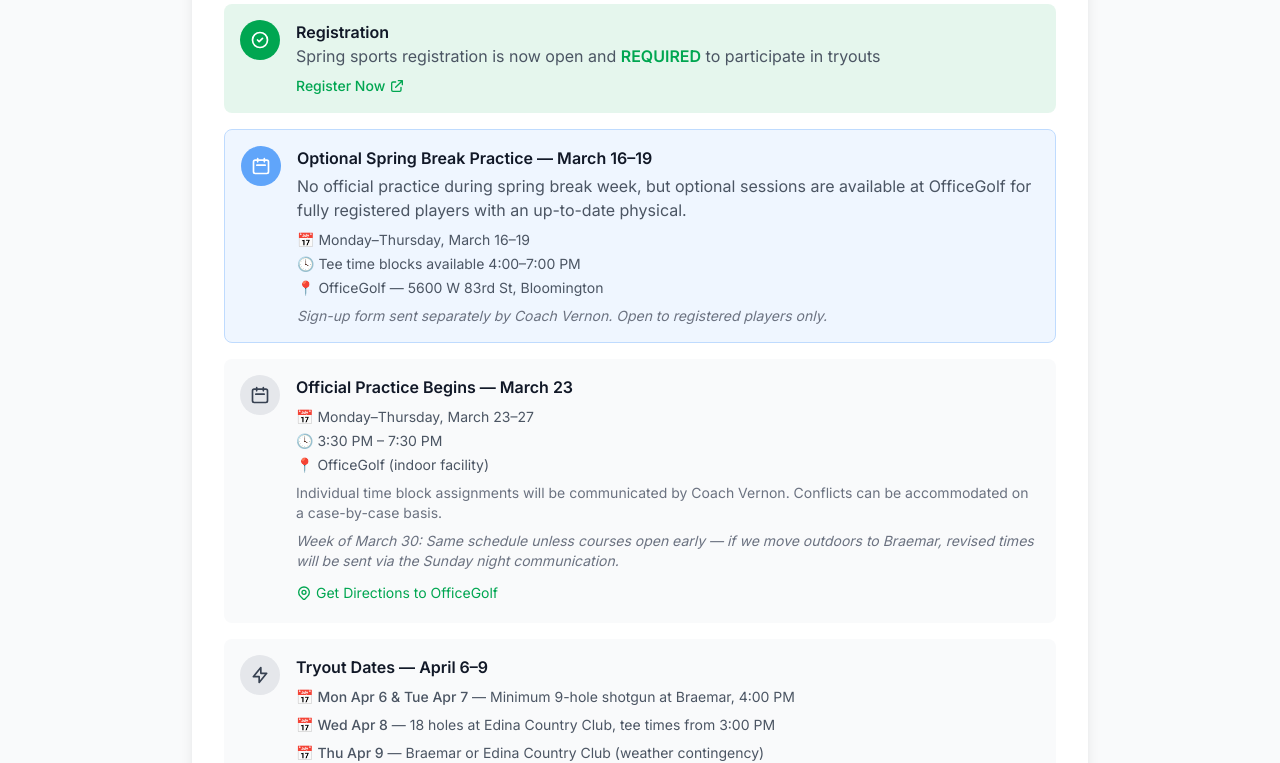
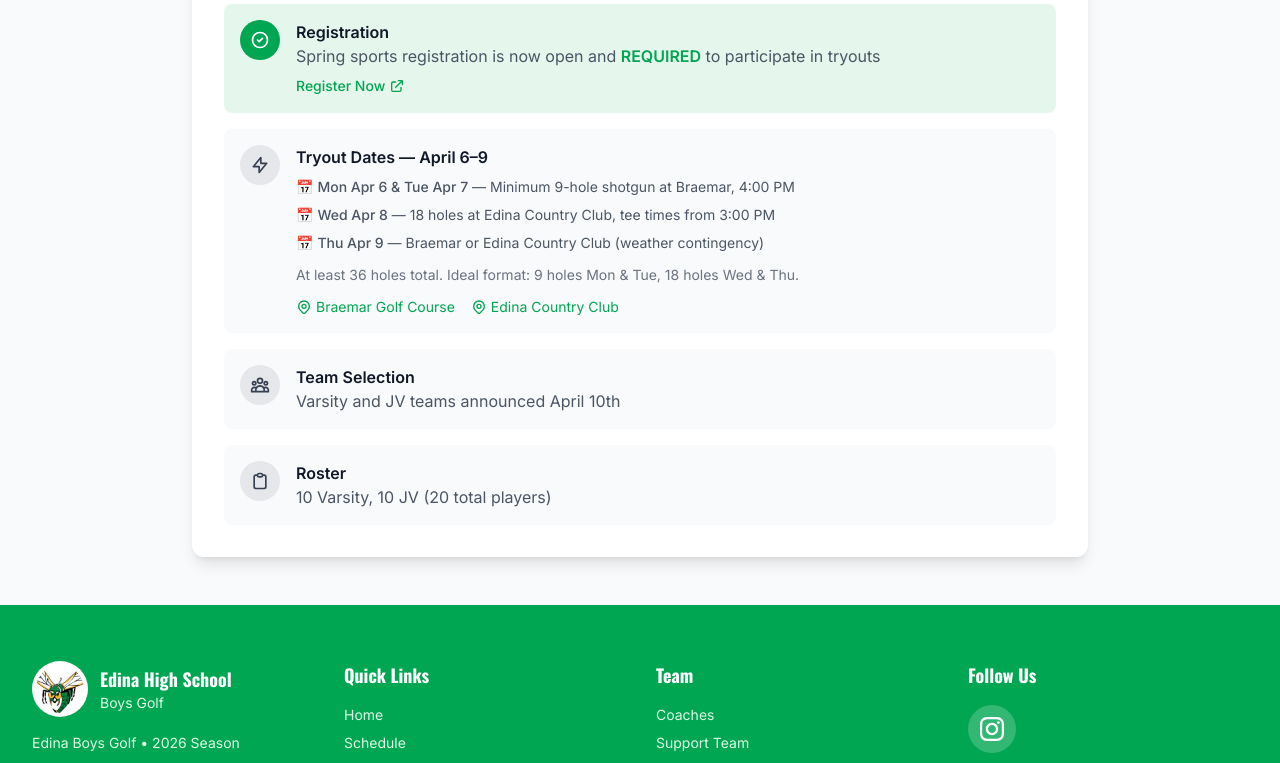
Before and after one commit to rlarson12/edina-golf-website, a React (Vite) app: page /team-info in a window 1280 px wide. Shown: the part 600-1363 px from the top of the page. Built offline with nearby package versions, Linux system fonts and the light colour scheme.

Commit message:
remove stale optional practice and practice begins cards (Mar 16-23 past)

```diff
--- a/src/pages/Home.jsx
+++ b/src/pages/Home.jsx
@@ -510,60 +510,6 @@
           <h2 className="text-2xl md:text-3xl font-bold text-gray-900 mb-8" style={{ fontFamily: "'Oswald', sans-serif" }}>Upcoming Events</h2>
 
           <div className="grid md:grid-cols-3 gap-6">
-            {/* Optional Spring Break Practice */}
-            <div className="bg-white rounded-xl p-5 md:p-6 shadow-sm border-l-4 border-blue-400">
-              <div className="flex items-start gap-4">
-                <div className="flex-shrink-0 w-12 h-12 bg-blue-50 rounded-lg flex items-center justify-center">
-                  <svg className="w-6 h-6 text-blue-400" fill="none" stroke="currentColor" viewBox="0 0 24 24">
-                    <path strokeLinecap="round" strokeLinejoin="round" strokeWidth={2} d="M12 3v1m0 16v1m9-9h-1M4 12H3m15.364 6.364l-.707-.707M6.343 6.343l-.707-.707m12.728 0l-.707.707M6.343 17.657l-.707.707M16 12a4 4 0 11-8 0 4 4 0 018 0z" />
-                  </svg>
-                </div>
-                <div className="flex-grow">
-                  <div className="flex flex-wrap items-center gap-2 mb-1">
-                    <h3 className="font-bold text-gray-900">Optional Practice</h3>
-                    <span className="text-xs font-semibold text-blue-500 bg-blue-50 px-2 py-0.5 rounded">Mar 16–19</span>
-                  </div>
-                  <p className="text-sm text-gray-600">
-                    Optional spring break sessions at OfficeGolf for registered players. Mon–Thu, 4:00–7:00 PM. Sign-up form sent by Coach Vernon.
-                  </p>
-                  <div className="flex items-center gap-1 text-xs text-gray-500 mt-2">
-                    <svg className="w-3.5 h-3.5 flex-shrink-0" fill="none" stroke="currentColor" viewBox="0 0 24 24">
-                      <path strokeLinecap="round" strokeLinejoin="round" strokeWidth={2} d="M17.657 16.657L13.414 20.9a1.998 1.998 0 01-2.827 0l-4.244-4.243a8 8 0 1111.314 0z" />
-                      <path strokeLinecap="round" strokeLinejoin="round" strokeWidth={2} d="M15 11a3 3 0 11-6 0 3 3 0 016 0z" />
-                    </svg>
-                    OfficeGolf, 5600 W 83rd St, Bloomington
-                  </div>
-                </div>
-              </div>
-            </div>
-
-            {/* Practice Start */}
-            <div className="bg-white rounded-xl p-5 md:p-6 shadow-sm border-l-4 border-edina-green">
-              <div className="flex items-start gap-4">
-                <div className="flex-shrink-0 w-12 h-12 bg-edina-green/10 rounded-lg flex items-center justify-center">
-                  <svg className="w-6 h-6 text-edina-green" fill="none" stroke="currentColor" viewBox="0 0 24 24">
-                    <path strokeLinecap="round" strokeLinejoin="round" strokeWidth={2} d="M8 7V3m8 4V3m-9 8h10M5 21h14a2 2 0 002-2V7a2 2 0 00-2-2H5a2 2 0 00-2 2v12a2 2 0 002 2z" />
-                  </svg>
-                </div>
-                <div className="flex-grow">
-                  <div className="flex flex-wrap items-center gap-2 mb-1">
-                    <h3 className="font-bold text-gray-900">Practice Begins</h3>
-                    <span className="text-xs font-semibold text-edina-green bg-edina-green/10 px-2 py-0.5 rounded">Mon, Mar 23</span>
-                  </div>
-                  <p className="text-sm text-gray-600">
-                    The 2026 season officially kicks off at Office Golf (indoor facility).
-                  </p>
-                  <div className="flex items-center gap-1 text-xs text-gray-500 mt-2">
-                    <svg className="w-3.5 h-3.5 flex-shrink-0" fill="none" stroke="currentColor" viewBox="0 0 24 24">
-                      <path strokeLinecap="round" strokeLinejoin="round" strokeWidth={2} d="M17.657 16.657L13.414 20.9a1.998 1.998 0 01-2.827 0l-4.244-4.243a8 8 0 1111.314 0z" />
-                      <path strokeLinecap="round" strokeLinejoin="round" strokeWidth={2} d="M15 11a3 3 0 11-6 0 3 3 0 016 0z" />
-                    </svg>
-                    5600 W 83rd St, Bloomington, MN 55437
-                  </div>
-                </div>
-              </div>
-            </div>
-
             {/* Tryouts */}
             <div className="bg-white rounded-xl p-5 md:p-6 shadow-sm border-l-4 border-edina-gold">
               <div className="flex items-start gap-4">
--- a/src/pages/TeamInfo.jsx
+++ b/src/pages/TeamInfo.jsx
@@ -49,60 +49,6 @@
                   <svg className="w-4 h-4" fill="none" stroke="currentColor" viewBox="0 0 24 24">
                     <path strokeLinecap="round" strokeLinejoin="round" strokeWidth={2} d="M10 6H6a2 2 0 00-2 2v10a2 2 0 002 2h10a2 2 0 002-2v-4M14 4h6m0 0v6m0-6L10 14" />
                   </svg>
-                </a>
-              </div>
-            </div>
-
-            {/* Optional Spring Break Practice */}
-            <div className="flex flex-col sm:flex-row sm:items-start gap-2 sm:gap-4 p-4 bg-blue-50 border border-blue-200 rounded-lg">
-              <div className="flex-shrink-0">
-                <span className="inline-flex items-center justify-center w-10 h-10 bg-blue-400 text-white rounded-full">
-                  <svg className="w-5 h-5" fill="none" stroke="currentColor" viewBox="0 0 24 24">
-                    <path strokeLinecap="round" strokeLinejoin="round" strokeWidth={2} d="M8 7V3m8 4V3m-9 8h10M5 21h14a2 2 0 002-2V7a2 2 0 00-2-2H5a2 2 0 00-2 2v12a2 2 0 002 2z" />
-                  </svg>
-                </span>
-              </div>
-              <div>
-                <h3 className="font-semibold text-gray-900">Optional Spring Break Practice — March 16–19</h3>
-                <p className="text-gray-600 mt-1">No official practice during spring break week, but optional sessions are available at OfficeGolf for fully registered players with an up-to-date physical.</p>
-                <ul className="mt-2 space-y-1 text-sm text-gray-600">
-                  <li>📅 Monday–Thursday, March 16–19</li>
-                  <li>🕓 Tee time blocks available 4:00–7:00 PM</li>
-                  <li>📍 OfficeGolf — 5600 W 83rd St, Bloomington</li>
-                </ul>
-                <p className="text-sm text-gray-500 mt-2 italic">Sign-up form sent separately by Coach Vernon. Open to registered players only.</p>
-              </div>
-            </div>
-
-            {/* Practice Start */}
-            <div className="flex flex-col sm:flex-row sm:items-start gap-2 sm:gap-4 p-4 bg-gray-50 rounded-lg">
-              <div className="flex-shrink-0">
-                <span className="inline-flex items-center justify-center w-10 h-10 bg-gray-200 text-gray-700 rounded-full">
-                  <svg className="w-5 h-5" fill="none" stroke="currentColor" viewBox="0 0 24 24">
-                    <path strokeLinecap="round" strokeLinejoin="round" strokeWidth={2} d="M8 7V3m8 4V3m-9 8h10M5 21h14a2 2 0 002-2V7a2 2 0 00-2-2H5a2 2 0 00-2 2v12a2 2 0 002 2z" />
-                  </svg>
-                </span>
-              </div>
-              <div>
-                <h3 className="font-semibold text-gray-900">Official Practice Begins — March 23</h3>
-                <ul className="mt-2 space-y-1 text-sm text-gray-600">
-                  <li>📅 Monday–Thursday, March 23–27</li>
-                  <li>🕓 3:30 PM – 7:30 PM</li>
-                  <li>📍 OfficeGolf (indoor facility)</li>
-                </ul>
-                <p className="text-sm text-gray-500 mt-2">Individual time block assignments will be communicated by Coach Vernon. Conflicts can be accommodated on a case-by-case basis.</p>
-                <p className="text-sm text-gray-500 mt-2 italic">Week of March 30: Same schedule unless courses open early — if we move outdoors to Braemar, revised times will be sent via the Sunday night communication.</p>
-                <a
-                  href="https://maps.google.com/?q=Office+Golf+5600+W+83rd+St+Bloomington+MN"
-                  target="_blank"
-                  rel="noopener noreferrer"
-                  className="inline-flex items-center gap-1 text-sm text-edina-green hover:underline mt-3"
-                >
-                  <svg className="w-4 h-4" fill="none" stroke="currentColor" viewBox="0 0 24 24">
-                    <path strokeLinecap="round" strokeLinejoin="round" strokeWidth={2} d="M17.657 16.657L13.414 20.9a1.998 1.998 0 01-2.827 0l-4.244-4.243a8 8 0 1111.314 0z" />
-                    <path strokeLinecap="round" strokeLinejoin="round" strokeWidth={2} d="M15 11a3 3 0 11-6 0 3 3 0 016 0z" />
-                  </svg>
-                  Get Directions to OfficeGolf
                 </a>
               </div>
             </div>
```
